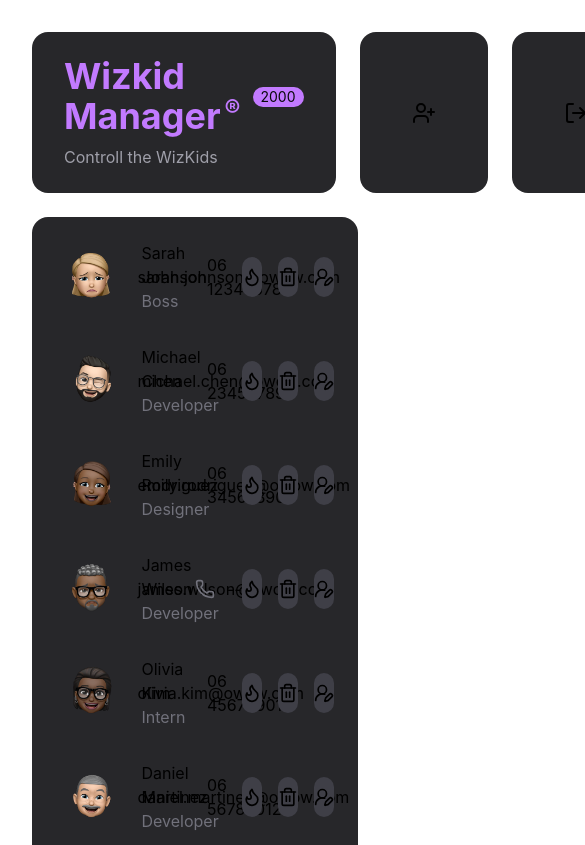
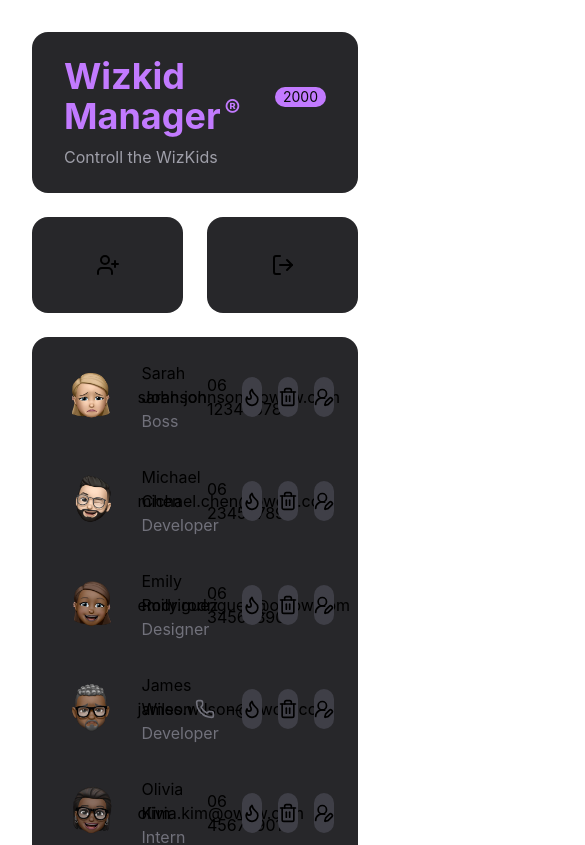
Before and after one commit to annafreri/annaxowow, a React (Vite) app: page /dashboard in a window 390 px wide. Shown: the top 845 px of the page, 585 px wide, since content can reach past the window. Built offline with nearby package versions, Linux system fonts and the light colour scheme.

Commit message:
feat(frontend): create header component

```diff
--- /dev/null
+++ b/src/components/Header.tsx
@@ -0,0 +1,41 @@
+import { UserPlus, LogOut } from "lucide-react";
+import { Link } from "react-router-dom";
+
+export default function Header() {
+  return (
+    <div className='mb-6 flex flex-col lg:flex-row gap-6'>
+
+      <div className='w-full bg-zinc-800 rounded-2xl px-8 py-6 flex flex-col gap-2'>
+        <div className="flex gap-3 items-center ">
+          <h1 className="text-4xl font-bold text-purple-400">
+            Wizkid Manager
+            <sup className="text-2xl pl-1">&#174;</sup>
+          </h1>
+          <p className="bg-purple-400 size-fit rounded-full px-2 text-zinc-950 text-sm">
+            2000
+          </p>
+        </div>
+
+        <h2 className='text-zinc-400'>
+          Controll the WizKids
+        </h2>
+      </div>
+
+      {/* TODO:: make this a component */}
+      <div className="flex flex-row gap-6">
+        <Link to="/" className="flex-1 lg:w-32">
+          <div className='bg-zinc-800 min-h-24 h-full rounded-2xl flex items-center justify-center w-full lg:w-32 lg:height-32 hover:bg-zinc-600 transition-all'>
+            <UserPlus />
+          </div>
+        </Link>
+
+        <Link to="/" className="flex-1 lg:w-32">
+          <div className='bg-zinc-800 min-h-24 h-full rounded-2xl flex items-center justify-center w-full lg:w-32 lg:height-32 hover:bg-zinc-600 transition-all'>
+            <LogOut className='transition-transform' />
+          </div>
+        </Link>
+      </div>
+
+    </div>
+  )
+}
--- a/src/components/pages/Dashboard.tsx
+++ b/src/components/pages/Dashboard.tsx
@@ -1,9 +1,8 @@
-import { LogOut, UserPlus } from 'lucide-react';
 import users from '../../data/users.json'
-import { Link } from 'react-router-dom';
 import UserModule from '../UserModule';
 import { useState } from 'react';
 import { User } from '@/types';
+import Header from '../Header';
 
 export default function Dashboard() {
 
@@ -30,38 +29,7 @@ export default function Dashboard() {
     <div className='m-8'>
 
       {/* //HEADER */}
-      <section className='mb-6 flex flex-row gap-6'>
-
-        <div className='w-full bg-zinc-800 rounded-2xl px-8 py-6 flex flex-col gap-2'>
-          <div className="flex gap-3 items-center ">
-            <h1 className="text-4xl font-bold text-purple-400">
-              Wizkid Manager
-              <sup className="text-2xl pl-1">&#174;</sup>
-            </h1>
-            <p className="bg-purple-400 size-fit rounded-full px-2 text-zinc-950 text-sm">
-              2000
-            </p>
-          </div>
-
-          <h2 className='text-zinc-400'>
-            Controll the WizKids
-          </h2>
-        </div>
-
-        <Link to="/">
-          <div className='bg-zinc-800 rounded-2xl flex flex-col gap-2 items-center justify-center w-32 h-full hover:bg-zinc-600 transition-all'>
-            <UserPlus />
-          </div>
-        </Link>
-
-        {/* TODO:: implement new page to add users */}
-        <Link to="/">
-          <div className='bg-zinc-800 rounded-2xl flex flex-col gap-2 items-center justify-center w-32 h-full hover:bg-zinc-600 transition-all'>
-            <LogOut className='transition-transform ' />
-          </div>
-        </Link>
-
-      </section>
+      <Header />
 
       {/* USERS */}
       <div className='bg-zinc-800 rounded-2xl p-2'>
```
